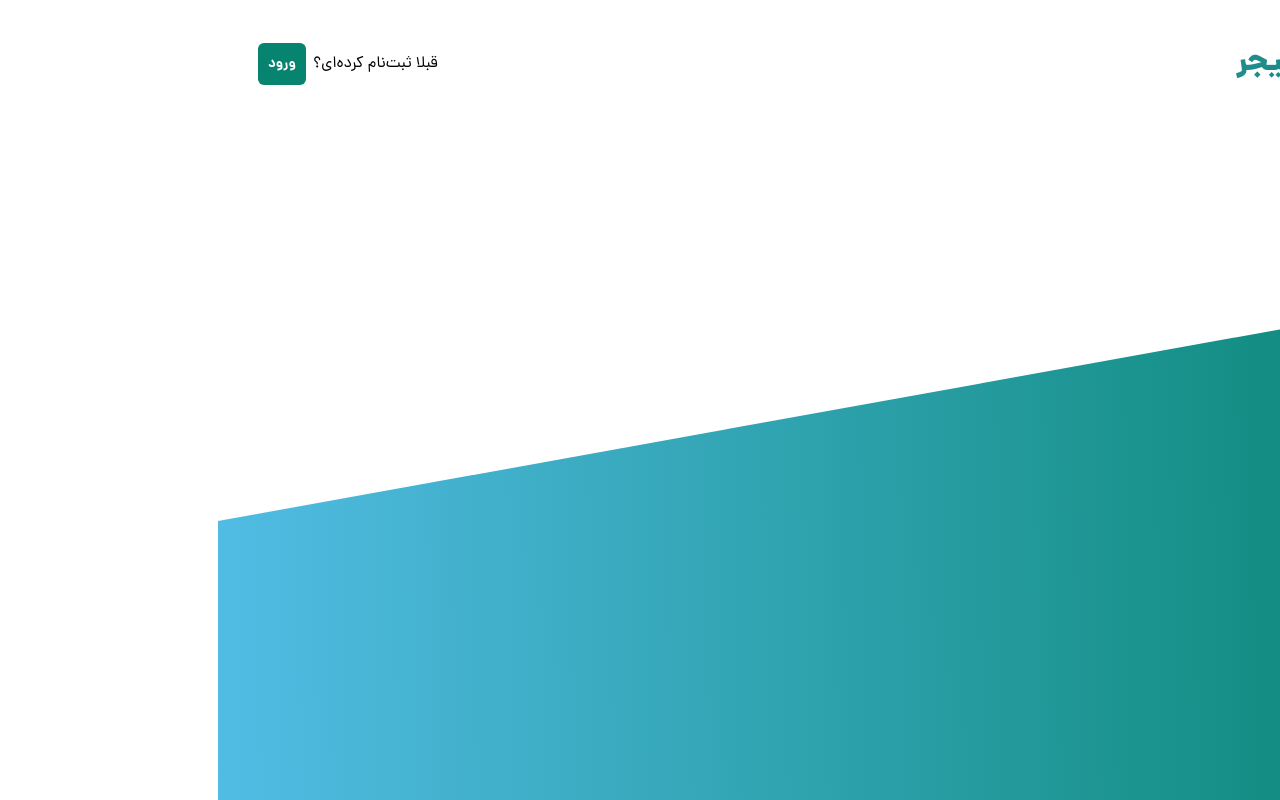
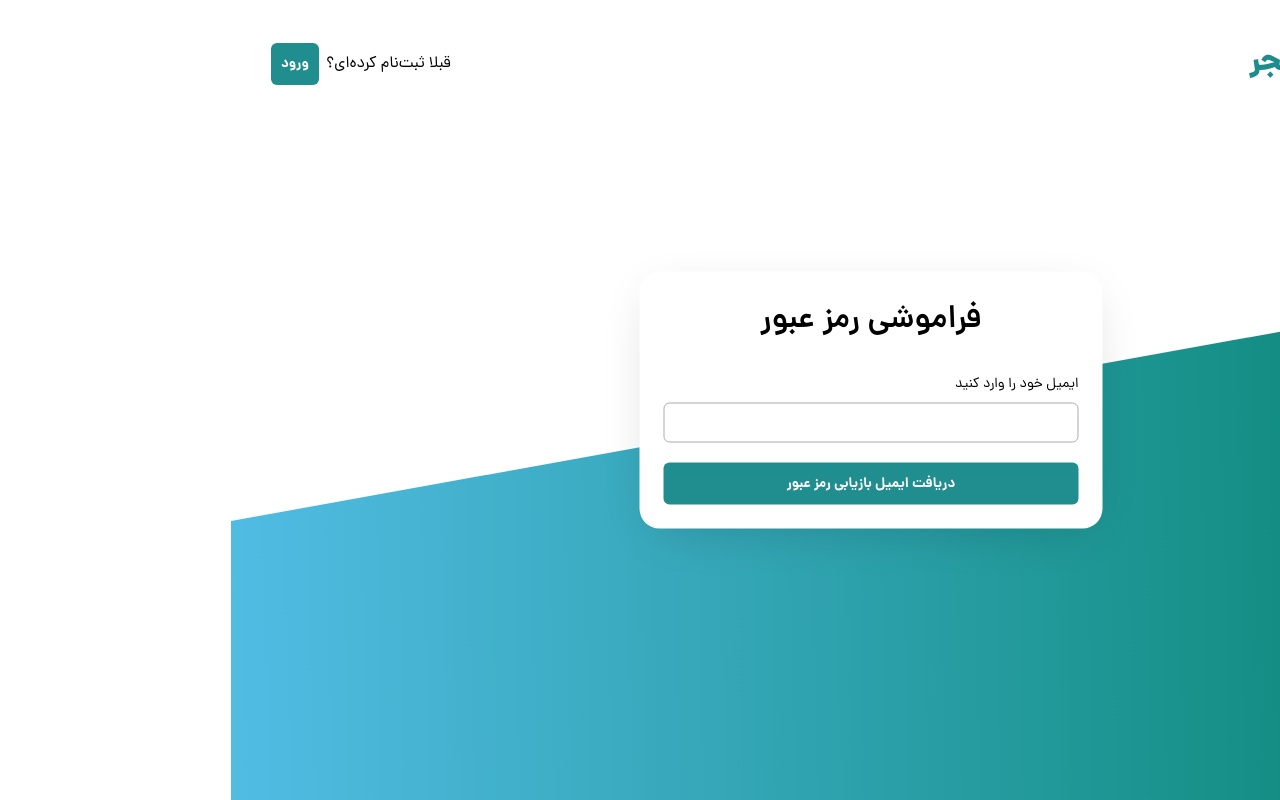
Before and after one commit to Quera-Spring-Front-end-Bootcamp/Group3, a React (Vite) app: page /auth/forget in a window 1280 px wide. Built offline with nearby package versions, Linux system fonts and the light colour scheme.

Commit message:
Add resetPassword and forgetPassword pages. Edit Button and input components

```diff
--- a/src/components/Button.jsx
+++ b/src/components/Button.jsx
@@ -1,10 +1,10 @@
 // import React from "react";
 
-function Button({ title, handleClick, ...props }) {
+function Button({ title, handleClick, classNames, ...props }) {
   return (
     <button
       onClick={handleClick}
-      className="rounded-md	bg-secondary p-2.5 font-bold text-white text-right text-sm/[22px]"
+      className={` rounded-md	bg-primary p-2.5 font-bold text-white  text-sm/[22px] ${classNames} `}
       {...props}
     >
       {title}
--- a/src/components/Input.jsx
+++ b/src/components/Input.jsx
@@ -1,4 +1,4 @@
-const Input = ({ type, label, value, onChange, ...props }) => {
+const Input = ({ name, type, label, value, onChange, register, ...props }) => {
   return (
     <div className="relative">
       <label
@@ -15,6 +15,7 @@ const Input = ({ type, label, value, onChange, ...props }) => {
           type={type}
           checked={value}
           onChange={onChange}
+          {...register(name, { required: true })}
           {...props}
           className="w-5 h-5 border border-[#aaaaaa] rounded-md placeholder:text-[#959595] pr-4 "
         />
@@ -23,6 +24,7 @@ const Input = ({ type, label, value, onChange, ...props }) => {
           type={type}
           value={value}
           onChange={onChange}
+          {...register(name, { required: true })}
           {...props}
           className="w-full h-10 border border-[#aaaaaa] rounded-md placeholder:text-[#959595] pr-4 "
         />
--- a/src/pages/auth/forget.jsx
+++ b/src/pages/auth/forget.jsx
@@ -1,6 +1,50 @@
+import Button from "../../components/Button";
+import AuthCard from "../../components/Card/AuthCard";
+import Input from "../../components/Input";
+import { useForm } from "react-hook-form";
+import { useNavigate } from "react-router-dom";
+
 const Forget = () => {
-  return(
-    <h1>Forget Page</h1>
-  )
-}
-export default Forget
+  const { register, handleSubmit } = useForm();
+  const navigate = useNavigate();
+  const onSubmit = (data) => {
+    const enteredEmail = data.email;
+    //check if email is registered
+    if (enteredEmail) {
+      navigate("/auth/resetpassword");
+    }
+  };
+
+  const onError = (data) => {
+    console.log(data);
+  };
+
+  // const changeHandler = (event) => {
+  //   setEmail(event.target.value);
+  // };
+
+  return (
+    <AuthCard
+      title={"فراموشی رمز عبور"}
+      className={
+        "w-[463px] absolute top-1/2 left-1/2 transform -translate-x-1/2 -translate-y-1/2"
+      }
+    >
+      <form className="w-full mt-7" onSubmit={handleSubmit(onSubmit, onError)}>
+        <Input
+          type={"email"}
+          name={"email"}
+          label={"ایمیل خود را وارد کنید"}
+          id={"email"}
+          register={register}
+        />
+        <Button
+          title={"دریافت ایمیل بازیابی رمز عبور"}
+          classNames={"w-full text-center mt-5"}
+          type={"submit"}
+        />
+      </form>
+    </AuthCard>
+  );
+};
+export default Forget;
--- a/src/pages/auth/resetpassword.jsx
+++ b/src/pages/auth/resetpassword.jsx
@@ -1,6 +1,17 @@
+import AuthCard from "../../components/Card/AuthCard";
+
 const ResetPassword = () => {
-  return(
-    <h1>Resetpassword Page</h1>
-  )
-}
-export default ResetPassword
+  return (
+    <AuthCard
+      title={"فراموشی رمز عبور"}
+      className={
+        "w-[463px] absolute top-1/2 left-1/2 transform -translate-x-1/2 -translate-y-1/2"
+      }
+    >
+      <p className="text-[14px] mt-7">
+        لینک بازیابی رمز عبور برای شما ایمیل شد. لطفا ایمیل خود را بررسی کنید.
+      </p>
+    </AuthCard>
+  );
+};
+export default ResetPassword;
```
